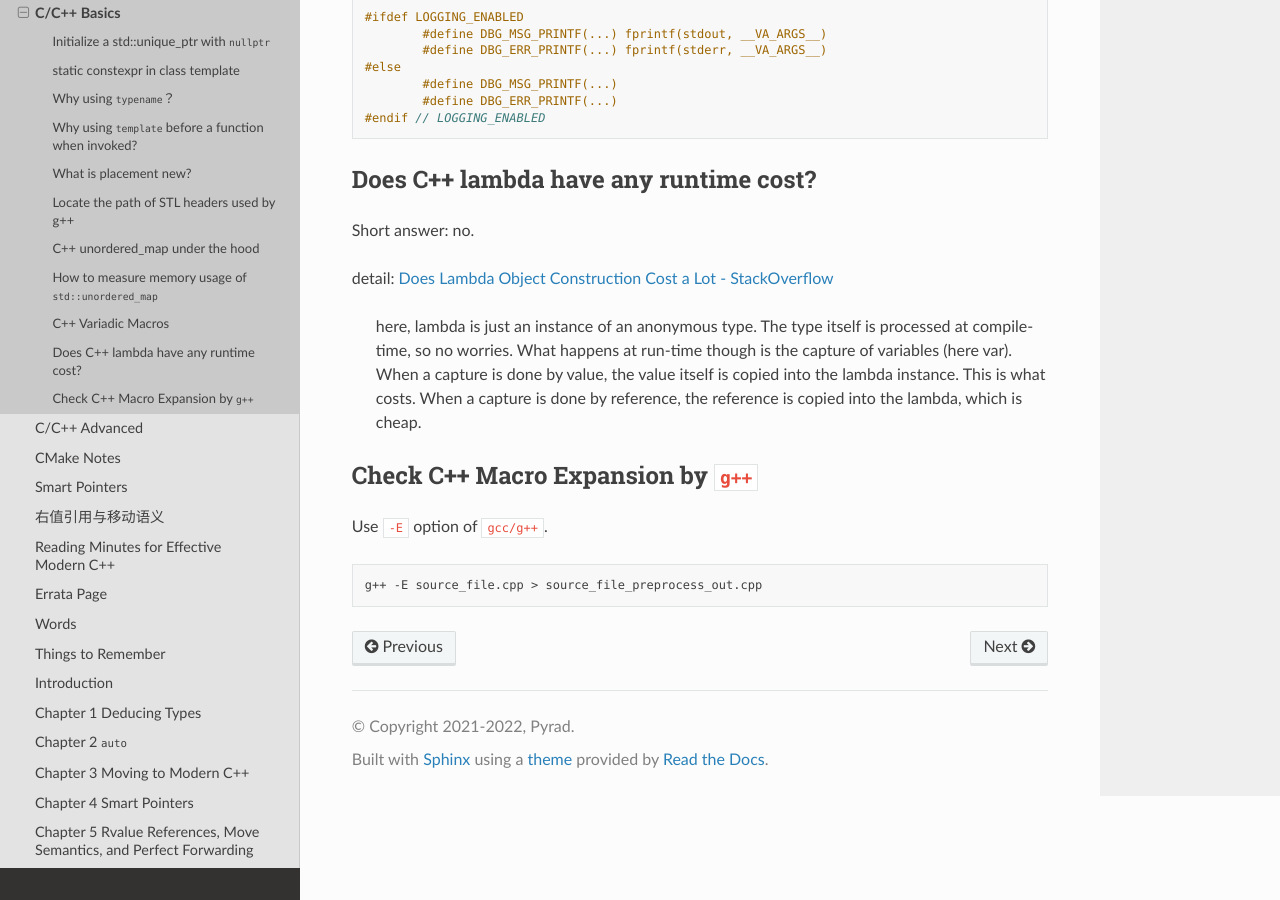
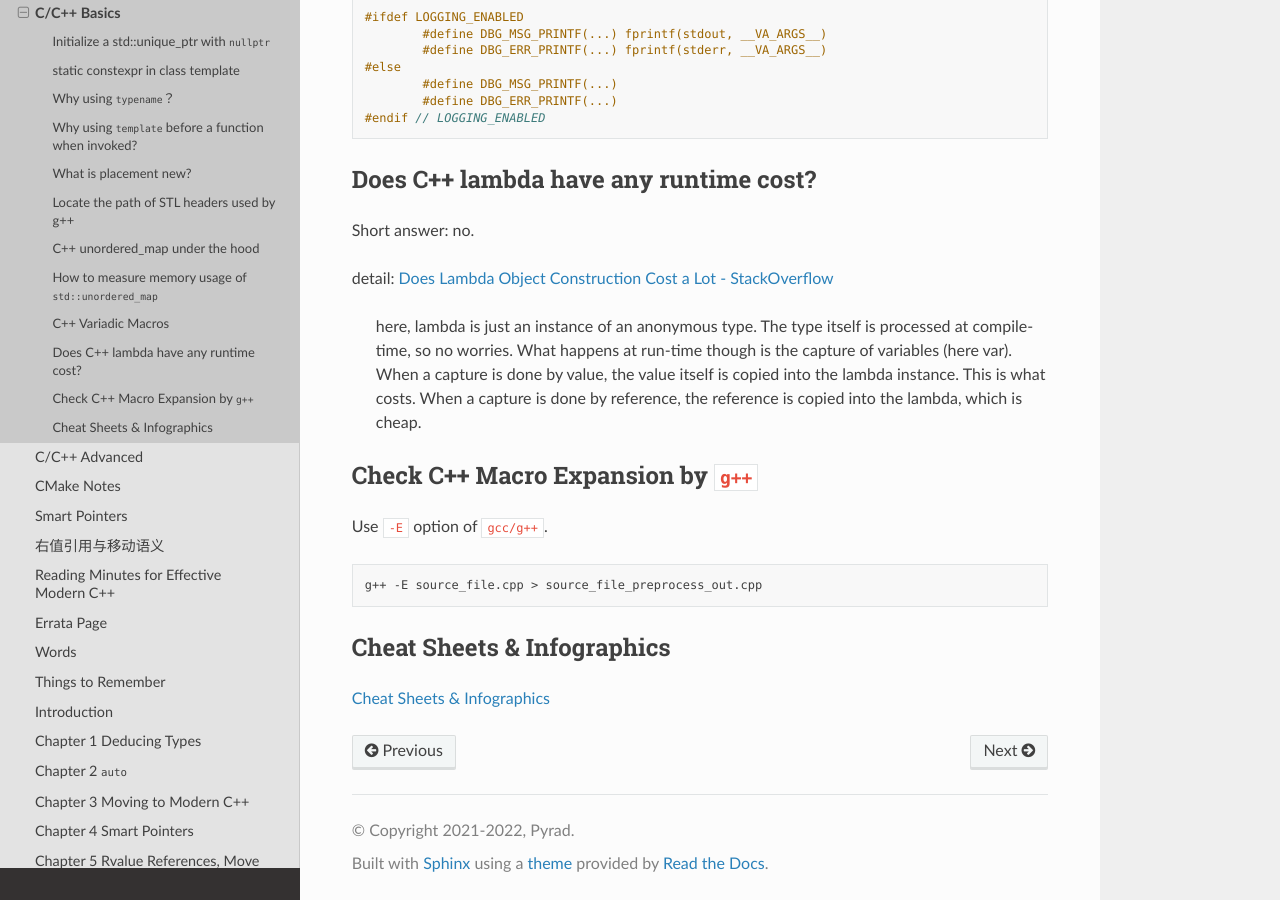
Before and after one commit to Pyrad/pyradnotes, a Sphinx documentation site: the page built from source/CPP/CppBasics.md, in a window 1280 px wide and 900 px high, scrolled down 3260 px. Built offline with Sphinx 7.4.7 and the Read the Docs theme 2.0.0, drawn with Linux system fonts in a browser that asks for light colours.

Commit message:
CPP CPP cheat sheets & graphics

````diff
--- a/source/CPP/CppBasics.md
+++ b/source/CPP/CppBasics.md
@@ -187,3 +187,9 @@ Use `-E` option of `gcc/g++`.
 ```shell
 g++ -E source_file.cpp > source_file_preprocess_out.cpp
 ```
+
+
+
+## Cheat Sheets & Infographics
+
+[Cheat Sheets & Infographics](https://hackingcpp.com/cpp/cheat_sheets.html)
````
